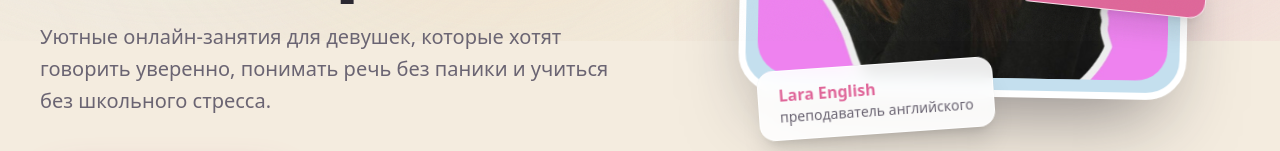
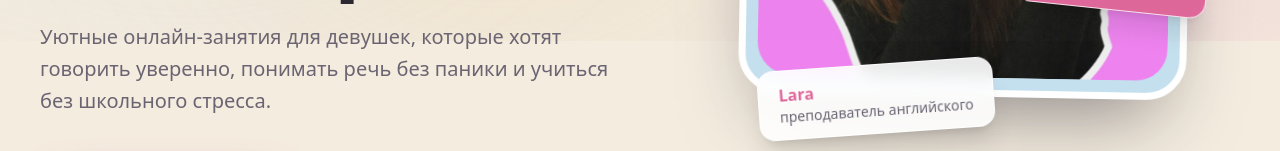
Before and after one commit to BabatahaMetehri/limara-website, a Next.js app: page / in a window 1280 px wide. Shown: the part 759-910 px from the top of the page. Built offline with nearby package versions, Linux system fonts and the light colour scheme.

Commit message:
text changes

```diff
--- a/app/page.tsx
+++ b/app/page.tsx
@@ -634,7 +634,7 @@ function Hero() {
           {/* signature plate */}
           <div className="absolute -bottom-7 left-4 z-20 rotate-[-4deg] rounded-2xl border border-white/80 bg-white/90 px-5 py-3 shadow-xl backdrop-blur">
             <p className="font-display text-base font-semibold text-blush-deep">
-              Lara English
+              Lara
             </p>
             <p className="text-sm text-ink-soft">преподаватель английского</p>
           </div>
@@ -1002,7 +1002,10 @@ function Certificates() {
       </div>
 
       {openCert !== null && (
-        <CertLightbox cert={certs[openCert]} onClose={() => setOpenCert(null)} />
+        <CertLightbox
+          cert={certs[openCert]}
+          onClose={() => setOpenCert(null)}
+        />
       )}
     </section>
   );
```
